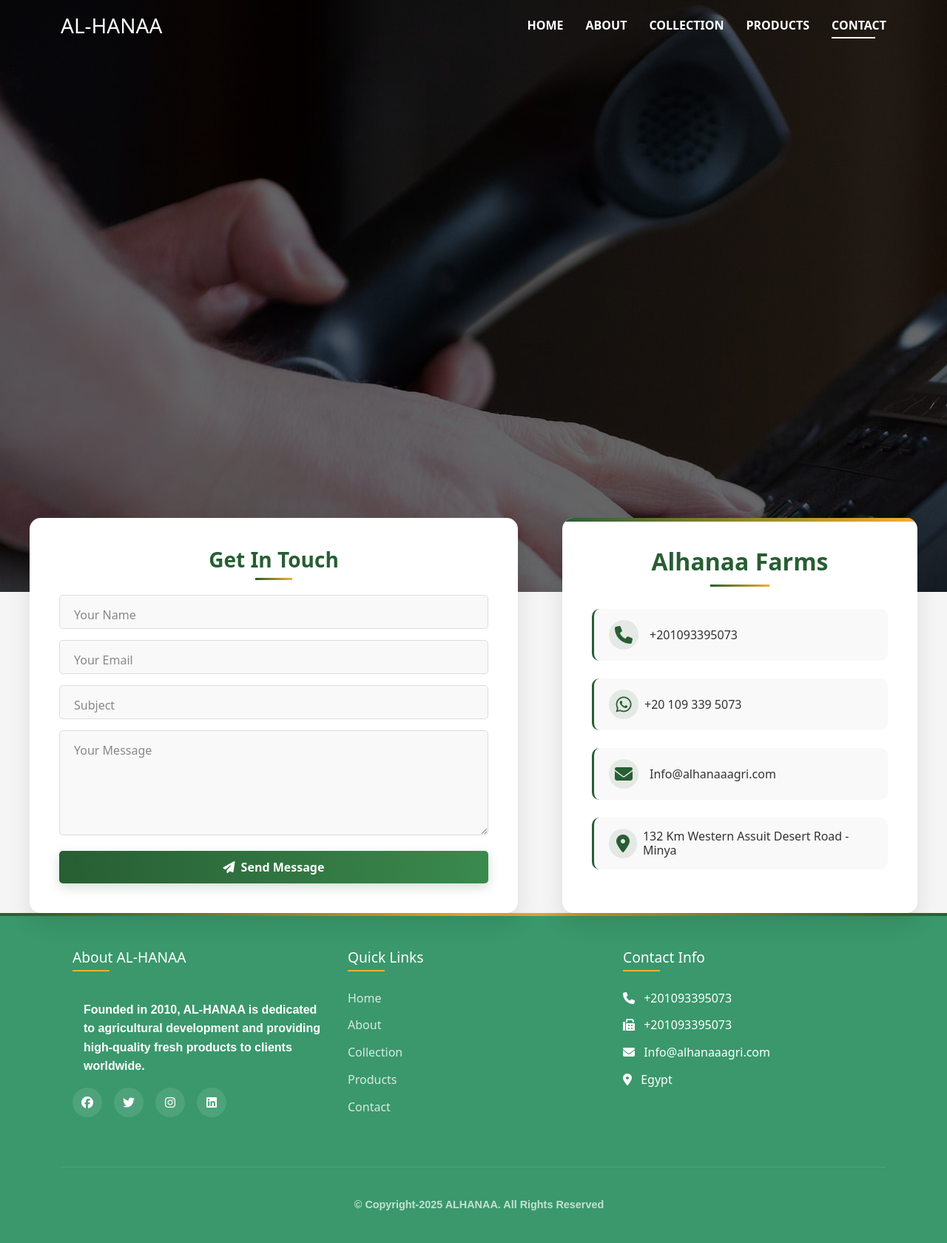
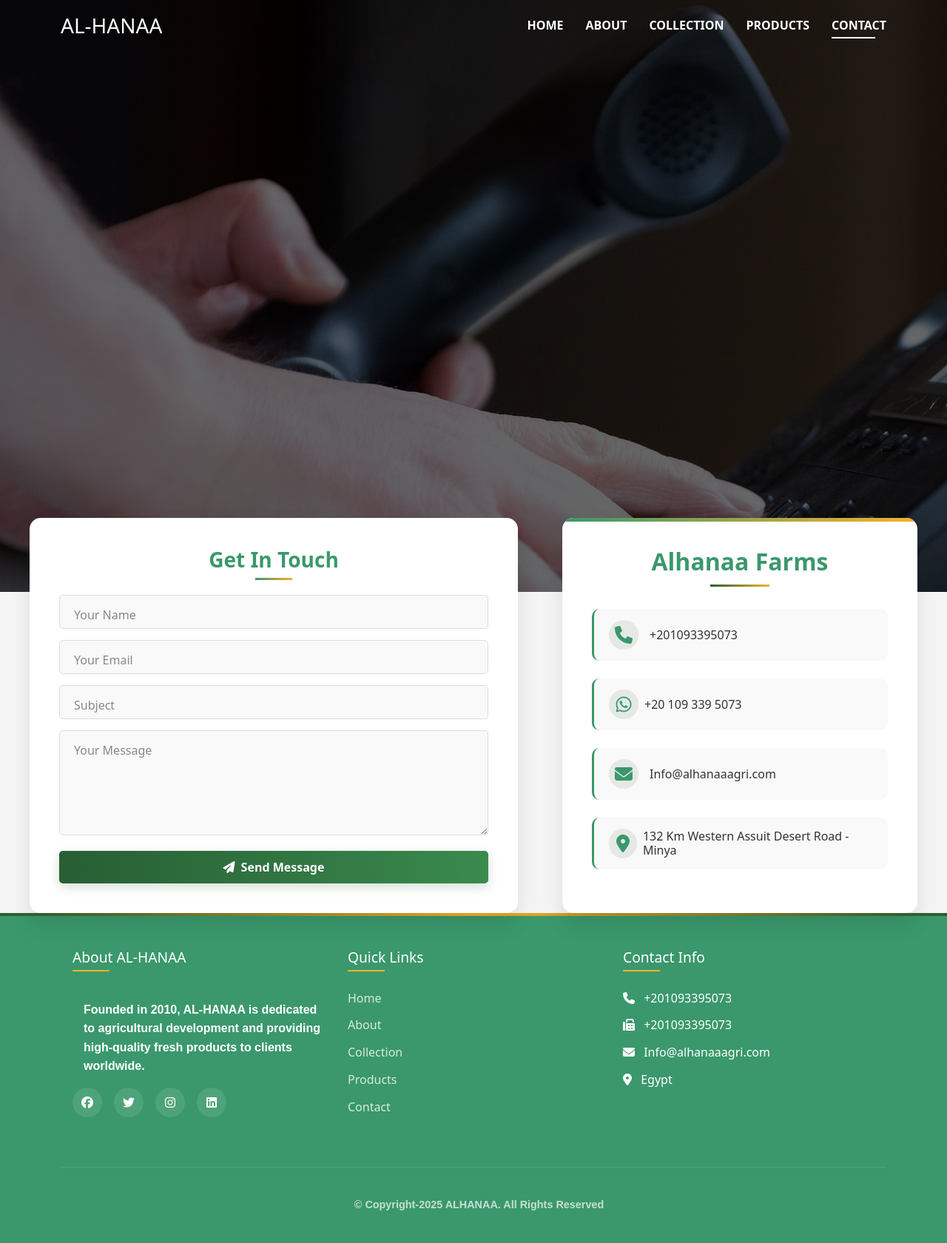
Before and after one commit to Omartouni20/Alhanaa_website, a Django app: page /contact/ in a window 1280 px wide. Shown: the whole page at 74% size. Run offline with Django 5.2, Linux system fonts and the light colour scheme; some libraries are stand-ins or nearby versions.

Commit message:
v.test.final

```diff
--- a/templates/contact.html
+++ b/templates/contact.html
@@ -50,7 +50,7 @@
         text-align: center;
         margin-bottom: 30px;
         font-weight: 700;
-        color: #275e33;
+        color: #3A986C;
         font-size: 28px;
         position: relative;
       }
@@ -63,7 +63,7 @@
         transform: translateX(-50%);
         width: 50px;
         height: 3px;
-        background: linear-gradient(to right, #275e33, #f7af29);
+        background: linear-gradient(to right, #3A986C, #f7af29);
         transition: width 0.3s ease;
       }
 
@@ -89,7 +89,7 @@
 
       .form-group input:focus,
       .form-group textarea:focus {
-        border-color: #275e33;
+        border-color: #3A986C;
         box-shadow: 0 0 0 3px rgba(39, 94, 51, 0.1);
         background-color: #fff;
         outline: none;
@@ -114,7 +114,7 @@
         font-size: 12px;
         background-color: white;
         padding: 0 5px;
-        color: #275e33;
+        color: #3A986C;
       }
 
       .form-group input::placeholder,
@@ -137,7 +137,7 @@
       }
 
       .form-btn:hover {
-        background: linear-gradient(to right, #3a8a4e, #275e33);
+        background: linear-gradient(to right, #3A986C, #3A986C);
         transform: translateY(-3px);
         box-shadow: 0 8px 20px rgba(39, 94, 51, 0.3);
       }
@@ -160,12 +160,12 @@
         left: 0;
         width: 100%;
         height: 5px;
-        background: linear-gradient(to right, #275e33, #f7af29);
+        background: linear-gradient(to right, #3A986C, #f7af29);
       }
 
       .sub-about h2 {
         text-align: center;
-        color: #275e33;
+        color: #3A986C;
         font-weight: 700;
         margin-bottom: 30px;
         position: relative;
@@ -189,7 +189,7 @@
         padding: 15px 20px;
         transition: all 0.3s ease;
         margin-bottom: 15px !important;
-        border-left: 3px solid #275e33;
+        border-left: 3px solid #3A986C;
       }
 
       .subabout-item:hover {
@@ -200,7 +200,7 @@
 
       .subabout-item i {
         font-size: 24px;
-        color: #275e33;
+        color: #3A986C;
         width: 40px;
         height: 40px;
         display: flex;
@@ -213,7 +213,7 @@
       }
 
       .subabout-item:hover i {
-        background-color: #275e33;
+        background-color: #3A986C;
         color: white;
         transform: scale(1.1);
       }
@@ -239,7 +239,7 @@
         }
       }
       .navbar.scrolled {
-       background-color: #56815F; /* نفس لون الفوتر أو اللون اللي تحبه */
+       background-color: #3A986C; /* نفس لون الفوتر أو اللون اللي تحبه */
       transition: background-color 0.3s ease;
 }
     </style>
```
